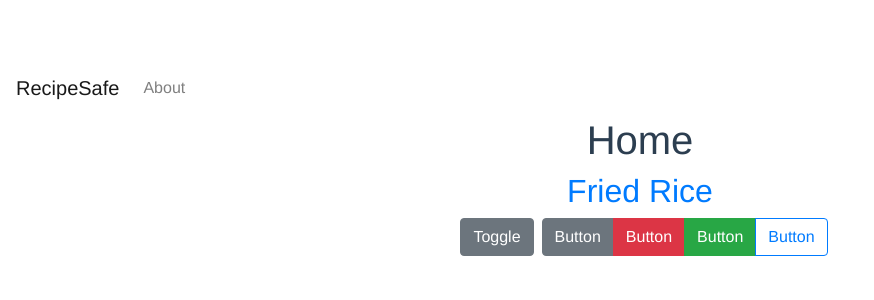
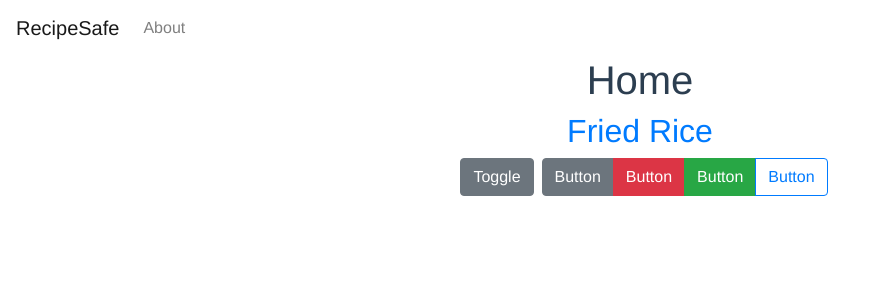
Before and after one commit to matthewshang/recipe-safe, a Vue app: page / in a window 1280 px wide. Shown: the top 300 px of the page, without its empty margins (0-874 px from the left). Built offline with nearby package versions, Linux system fonts and the light colour scheme.

Commit message:
Removed top margin from navbar

```diff
--- a/src/App.vue
+++ b/src/App.vue
@@ -39,6 +39,6 @@
   -moz-osx-font-smoothing: grayscale;
   text-align: center;
   color: #2c3e50;
-  margin-top: 60px;
+  margin-top: 0px;
 }
 </style>
```
